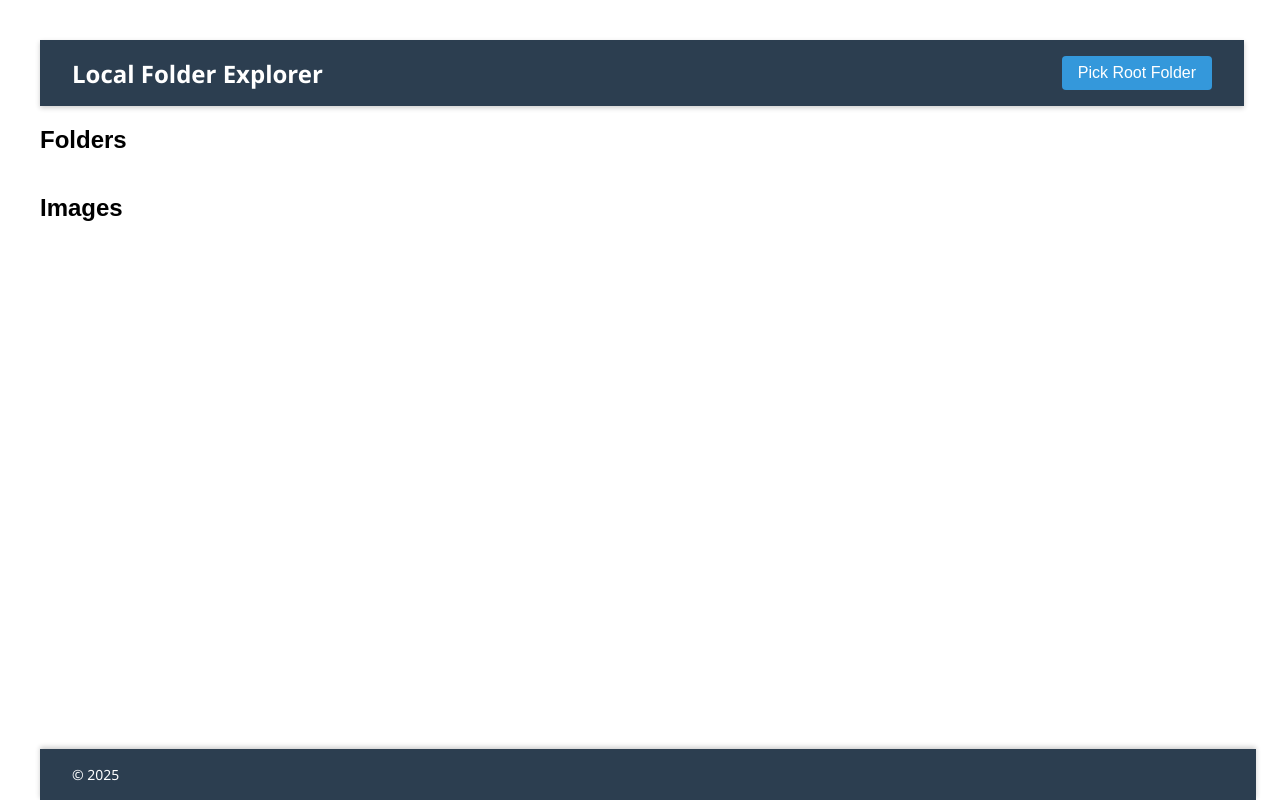
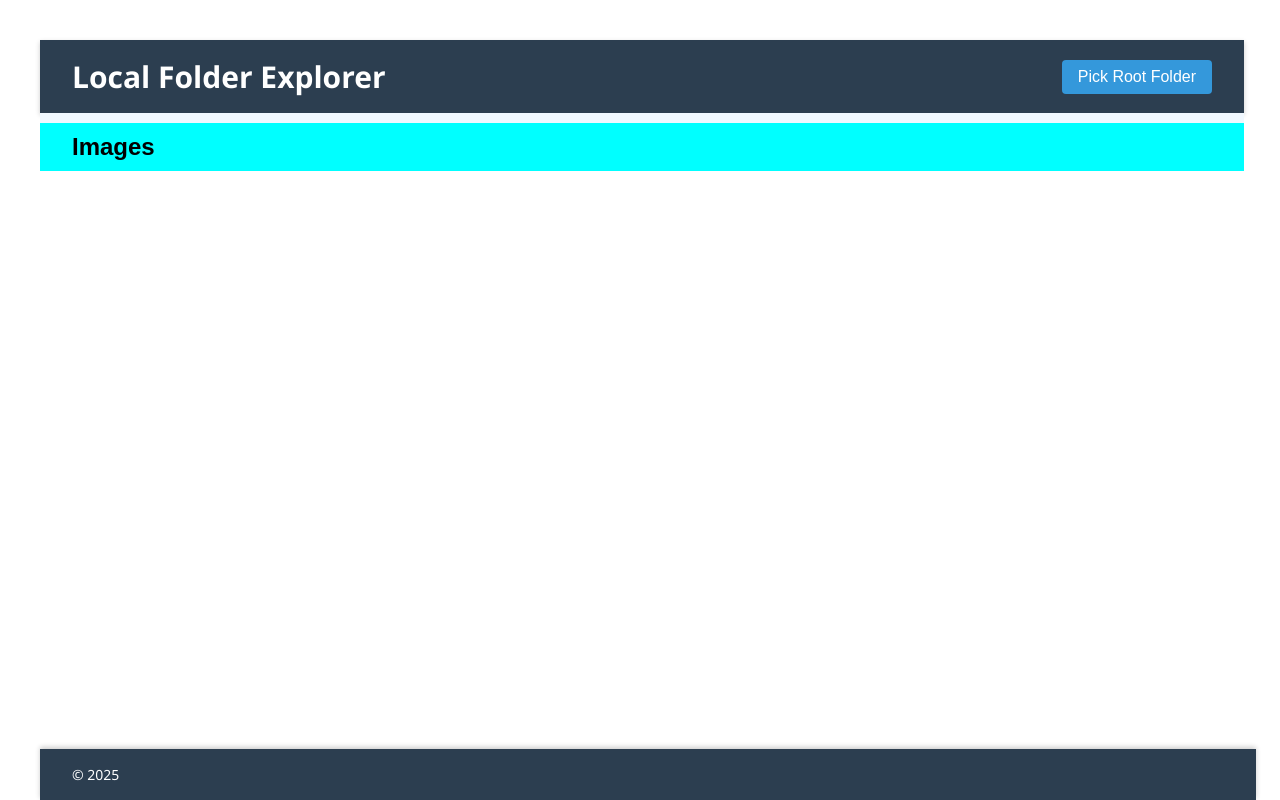
Before and after one commit to Gorfort/PhotoViewer, a website with bundled scripts: page Project/public/index.html in a window 1280 px wide. Built offline with nearby package versions, Linux system fonts and the light colour scheme.

Commit message:
Improve header, breadcrumbs, and images section styling
Increased header title font size for better visibility. Moved breadcrumbs navigation inside the images section in index.html for improved structure. Enhanced styles for breadcrumbs and images title, adding background colors, padding, and layout adjustments for a more polished UI.

```diff
--- a/Project/public/header.css
+++ b/Project/public/header.css
@@ -12,7 +12,7 @@ header {
 
   header h1 {
     margin: 0;
-    font-size: 24px;
+    font-size: 30px;
   }
 
   header button {
--- a/Project/public/index.html
+++ b/Project/public/index.html
@@ -17,19 +17,19 @@
     <button id="pickRoot">Pick Root Folder</button>
   </header>
 
-  <nav id="breadcrumbs" aria-label="Breadcrumb navigation"></nav>
 
   <main role="main">
     <section>
-      <h2>Folders</h2>
+      <nav id="breadcrumbs" aria-label="Breadcrumb navigation"></nav>
+      <section>
+        <h2 id="images-title">Images</h2>
+        <div id="images"></div>
+        <div id="pagination"></div>
+      </section>
       <div id="folders"></div>
     </section>
 
-    <section>
-      <h2 id="images-title">Images</h2>
-      <div id="images"></div>
-      <div id="pagination"></div>
-    </section>
+
   </main>
 
   <footer>
--- a/Project/public/styles.css
+++ b/Project/public/styles.css
@@ -5,15 +5,30 @@ body {
 }
 
 #breadcrumbs a {
-  margin-right: 0.5rem;
+  display: inline-block;
+  margin-top: 5px;
+  margin-bottom: 5px;
   cursor: pointer;
   color: #0077cc;
   text-decoration: none;
 }
+
 #breadcrumbs a:hover {
   text-decoration: underline;
 }
 
+#breadcrumbs {
+  background-color: aliceblue;
+  width: 95%;
+  padding: 5px 32px;
+}
+
+#images-title {
+  background-color: aqua;
+  width: 95%;
+  padding: 10px 32px;
+  margin: 0px;
+}
 #folders, #images {
   margin-top: 1rem;
   display: flex;
```
